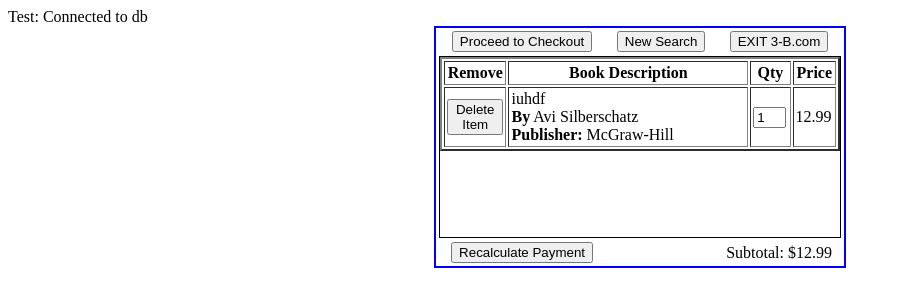
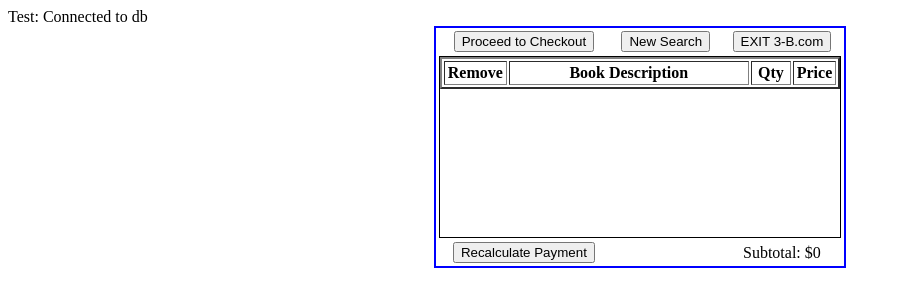
Before and after one commit to rhayes13/COSC-471-Project, a PHP site: page /shopping_cart.php in a window 1280 px wide. Shown: the top 307 px of the page, without its empty margins (0-901 px from the left). Run offline with PHP 8.4, Linux system fonts and the light colour scheme; data comes from the database, SQL or seed files in the repository; tables that the repository leaves empty or names only in its code hold one stand-in row (values such as "Sample post"); lists and menus that the app fills with data are empty.

Commit message:
subtotal, delete, etc.

```diff
--- a/bbb/shopping_cart.php
+++ b/bbb/shopping_cart.php
@@ -2,6 +2,9 @@
 <?php
 	include_once 'connect_to_database.php';
 ?>
+<!--
+	2. Quantity is not being updated (currently hardcoded)
+-->
 
 <head>
 	<title>Shopping Cart</title>
@@ -10,16 +13,20 @@
 	function del(isbn){
 		window.location.href="shopping_cart.php?delIsbn="+ isbn;
 	}
-	//TODO
+
+	//2. TODO
 	function url(sale_id, quantity, isbn){
+		console.log(sale_id);
+		console.log(isbn);
+		console.log(quantity);
+		//var q = document.getElementById("sale_id").value;
+		// console.log(q);
 		window.location.href="shopping_cart.php?sale_id="+ sale_id + "&quantity=" + quantity + "&isbn=" + isbn;
-		alert("hi");
+		// alert("hi");
 	}
-</script>
 	</script>
 </head>
 <body>
-
 
 	<table align="center" style="border:2px solid blue;">
 		<tr>
@@ -44,23 +51,26 @@
 			<td  colspan="3">
 				<div id="bookdetails" style="overflow:scroll;height:180px;width:400px;border:1px solid black;">
 					<table align="center" BORDER="2" CELLPADDING="2" CELLSPACING="2" WIDTH="100%">
-						<th width='10%'>Remove</th><th width='60%'>Book Description</th><th width='10%'>Qty</th><th width='10%'>Price</th>
-						<tr><td><button name='delete' id='delete' onClick='del("123441");return false;'>Delete Item</button></td><td>iuhdf</br><b>By</b> Avi Silberschatz</br><b>Publisher:</b> McGraw-Hill</td><td><input id='txt123441' name='txt123441' value='1' size='1' /></td><td>12.99</td></tr>					</table>
+						<th width='10%'>Remove</th>
+						<th width='60%'>Book Description</th>
+						<th width='10%'>Qty</th>
+						<th width='10%'>Price</th>
 
 						<?php
-							//TODO
+							//Update quantity in db
 							function urlFun($conn, $sale_id, $quantity, $isbn) {
-								$SQL = "UPDATE SALE
-										SET quantity=\".$quantity.\"
-										WHERE sale_id=\".$sale_id.\" AND ISBN=\".$isbn.\"";
+								$quantity_query = "UPDATE SALE
+										SET quantity='$quantity'
+										WHERE sale_id='$sale_id' AND ISBN='$isbn'";
+								mysqli_query($conn, $quantity_query);
+							}
+
+							//Delete
+							function delete($conn, $sale_id, $isbn) {
+								$SQL = "DELETE FROM SALE WHERE sale_id='$sale_id' AND ISBN='$isbn'";
 								mysqli_query($conn, $SQL);
 							}
 
-							//TODO: delete not working
-							function delete($conn, $sale_id, $isbn) {
-								$SQL = "DELETE FROM SALE WHERE sale_id=\".$sale_id.\" AND ISBN=\".$isbn.\"";
-								mysqli_query($conn, $SQL);
-							}
 
 							$sql_query = "SELECT * FROM SALE NATURAL JOIN BOOK WHERE sold=0";
 							$mysqli_result = $conn->query($sql_query);
@@ -68,55 +78,71 @@
 
 							if(mysqli_num_rows($mysqli_result) > 0 ){
 								while($row = mysqli_fetch_array($mysqli_result)) {
-									echo "<table align=\"center\" BORDER=\"2\" CELLPADDING=\"2\" CELLSPACING=\"2\" WIDTH=\"100%\">";
-									echo "<th width='10%'>Remove</th><th width='60%'>Book Description</th><th width='10%'>Qty</th><th width='10%'>Price</th>";
-									echo "<tr><td><button name='delete' id='delete' onClick='del(" . $row['ISBN'] . ");return false;'>Delete Item</button></td>";
-									echo "<td>" . $row['title'] . "</br><b>By</b> " . $row['author'] . "</br><b>Publisher:</b> " . $row['publisher'] . "</td><td><input id='txt" . $row['ISBN'] . "' name='txt" . $row['ISBN'] . "' value='" . $row['quantity'] . "' size='1' /></td><td>" . $row['price'] . "</td>";
-									echo "</tr>					</table>";
+									$isbn = $row['ISBN'];
+									$title = $row['title'];
+									$author = $row['author'];
+									$publisher = $row['publisher'];
+									$quantity = $row['quantity'];
+									$price = $row['price'];
+									$sale_id = $row['sale_id'];
 
 
+									echo "<tr><td><button name='delete' id='delete' onClick='del(" . $isbn . ");return false;'>Delete Item</button></td>";
+									echo "<td>" . $title . "</br><b>By</b> " . $author . "</br><b>Publisher:</b> " . $publisher . "</td>";
+									echo "<td><input id='" . $sale_id . "' name='" . $isbn . "' value='" . $quantity . "' size='1' onchange='url(" . $sale_id . ", " . $quantity . ", " . $isbn . ");'/></td>";
+									echo "<td>" . $price . "</td>";
+									echo "</tr>";
+									// echo "<p>" . $sale_id . "</p>";
 
-									//TODO
+									if (isset($_GET['delIsbn'])) {
+										$isbn = $_GET['delIsbn'];
+										delete($conn, $sale_id, $isbn);
+									}
+
+									//TODO: if quantity changed, update db
 									if (isset($_GET['sale_id'])) {
 										$sale_id = $_GET['sale_id'];
 										$quantity = $_GET['quantity'];
 										$isbn = $_GET['isbn'];
-
 										urlFun($conn, $sale_id, $quantity, $isbn);
 									}
-
-									if (isset($_GET['sale_id'])) {
-										$sale_id = $_GET['sale_id'];
-										$isbn = $_GET['isbn'];
-
-										delete($conn, $sale_id, $isbn);
-									}
-
 								}
 							}
-
-
-
 						?>
+						</table>
 				</div>
 			</td>
 		</tr>
 		<tr>
 			<td align="center">
-					<!-- TODO -->
-					<?php
-						echo "<input type='submit' name='recalculate_payment' id='recalculate_payment' value='Recalculate Payment' onClick='url(4, 2, 72227885);'>";
-					?>
+				<input type='submit' name='recalculate_payment' id='recalculate_payment' value='Recalculate Payment'>
 				</form>
 			</td>
 			<td align="center">
 				&nbsp;
 			</td>
-			<td align="center">		<!-- TODO -->
-				Subtotal:  $12.99			</td>
+			<td align="center">
+				<?php
+					//Calculate; for each book: subtotal += quantity*price
+					$sql_query = "SELECT * FROM SALE NATURAL JOIN BOOK WHERE sold=0";
+					$mysqli_result = $conn->query($sql_query);
+
+					$sum = 0;
+					if(mysqli_num_rows($mysqli_result) > 0 ){
+						while($row = mysqli_fetch_array($mysqli_result)) {
+							$quantity = $row['quantity'];
+							$price = $row['price'];
+
+							$sum += $quantity * $price;
+						}
+					}
+					echo "Subtotal: $" . $sum;
+
+					$conn->close();
+				?>
+
+			</td>
 		</tr>
 	</table>
-	<?php
-		$conn->close();
-	?>
+
 </body>
```
